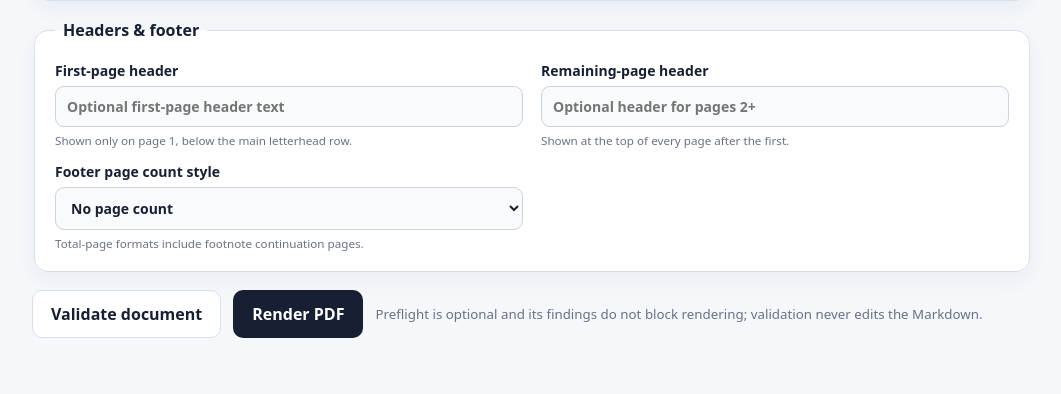
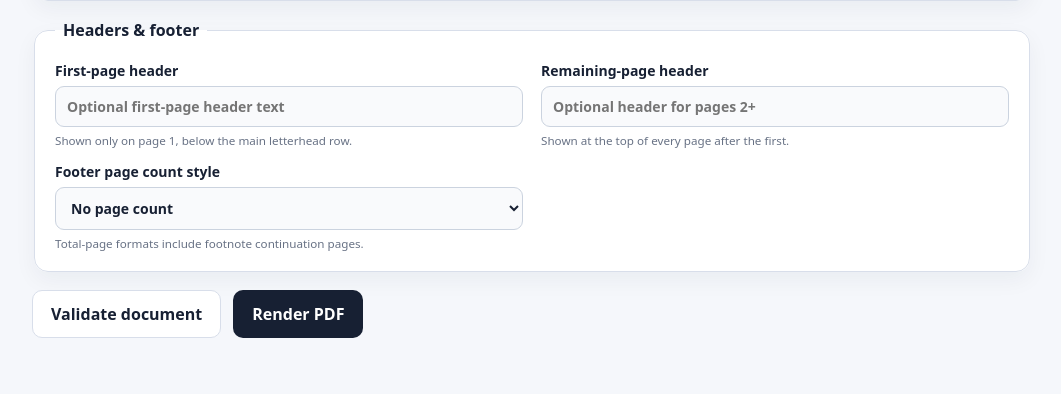
Before and after one commit to JFWooten4/PDF-compiler, a Flask app: page / in a window 1280 px wide. Shown: the part 2229-2623 px from the top of the page, without its empty margins (108-1169 px from the left). Run offline with Flask 3, Linux system fonts and the light colour scheme; some libraries are stand-ins or nearby versions.

Commit message:
🗑️ Remove preflight notice from PDF render button

```diff
--- a/templates/index.html
+++ b/templates/index.html
@@ -276,7 +276,6 @@
     <div class="actions">
       <button id="validate-button" class="secondary" type="button">Validate document</button>
       <button id="render-button" type="submit">Render PDF</button>
-      <small>Preflight is optional and its findings do not block rendering; validation never edits the Markdown.</small>
     </div>
   </form>
 </main>
```
